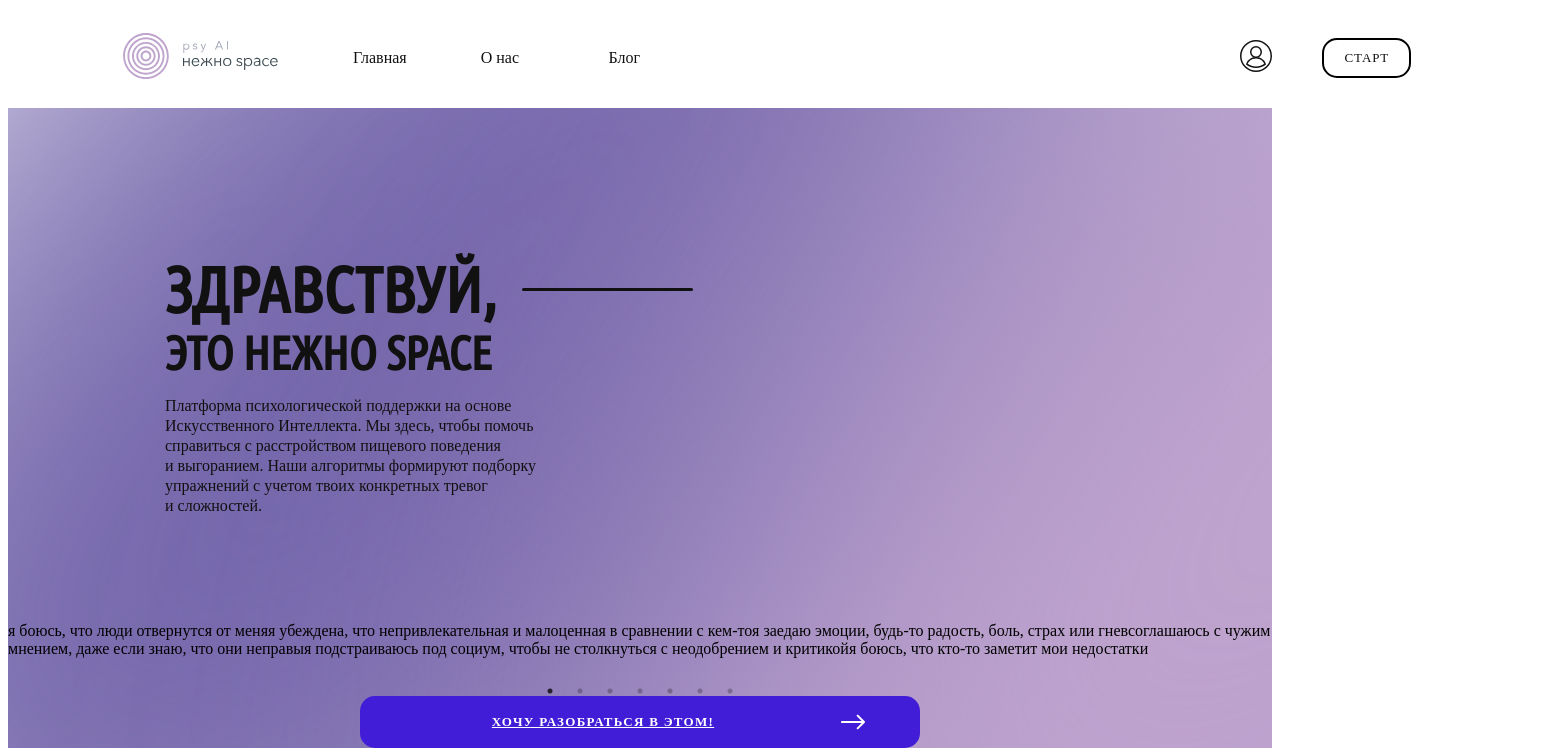
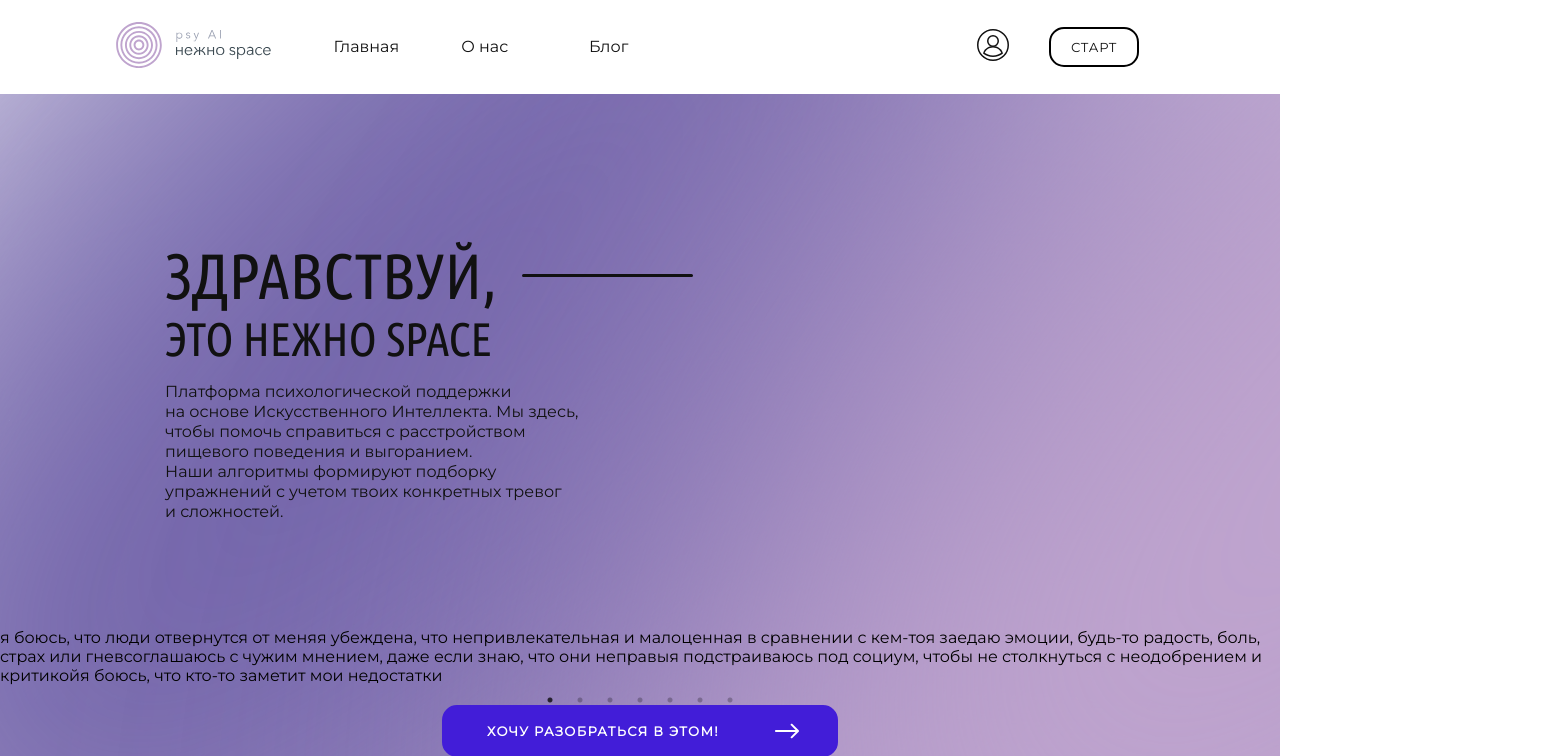
Before and after one commit to juliavolk96/NezhnoSpace_project-, a React (Create React App) app: page / in a window 1280 px wide. Shown: the top 756 px of the page, 1550 px wide, since content can reach past the window. Built offline with nearby package versions, Linux system fonts and the light colour scheme.

Commit message:
fix: style.css

```diff
--- a/src/components/style.css
+++ b/src/components/style.css
@@ -1,3 +1,106 @@
+@import url('https://fonts.googleapis.com/css2?family=Montserrat&display=swap');
+@import url('https://fonts.googleapis.com/css2?family=Ubuntu+Condensed&display=swap');
+
+:root {
+  --white: #fff;
+  --black:#000;
+  --blue: #421DD8;
+  --link: #3F3176;
+
+  --main_1: #7264AA;
+  --main_2: #BFA4CE;
+  --main_3: #EFE1F0;
+  --main_4: #8D9ACE;
+  --main_5: #917286;
+}
+html {
+  box-sizing: border-box;
+  scroll-behavior: smooth;
+}
+*,
+*::before,
+*::after {
+  box-sizing: border-box;
+}
+
+
+body {
+  font-family: 'Montserrat', sans-serif;
+  font-size: 16px;
+  font-weight: 400;
+  margin: 0;
+  scroll-behavior: smooth;
+  min-width: 320px;
+  overflow-x:hidden;
+}
+.container {
+  max-width: 1184px;
+  margin: 0 auto;
+  color: var(--black);
+}
+a {
+  text-decoration: none;
+}
+.basic h1,h2,h3,h4,h5,h6{
+  font-family: 'Montserrat', sans-serif;
+}
+
+h1,h2,h3,h4,h5,h6{
+  font-family: 'Ubuntu Condensed', sans-serif;
+  text-transform: uppercase;
+  line-height: 120%;
+  font-weight: 400;
+  margin: 0;
+}
+h1{font-size: 61px;}
+h2{font-size: 49px;}
+h3{font-size: 39px;}
+h4{font-size: 31px;}
+h5{font-size: 25px;}
+h6{font-size: 20px;}
+p{margin: 0;}
+.bold_txt{font-weight: 600;}
+.white_txt{color: var(--white);}
+.mt_100{margin-top: 100px;}
+.ta_center{text-align: center;}
+.grid_gap_2em{
+  display: grid;
+  grid-row-gap: 2em;
+}
+ul{
+  margin: 0;
+  padding-left: 20px;
+}
+.none{
+  display: none;
+}
+
+/* Buttons */
+
+.blue_btn{
+  background-color: #421DD8;
+  padding: 16px 32px;
+  border-radius: 15px;
+  color: var(--white);
+  border: none;
+  cursor: pointer;
+  font-size: 13px;
+  letter-spacing: 0.1em;
+  text-transform: uppercase;
+}
+
+@media screen and (max-width: 1200px) {
+  .container {
+    max-width: 95%;
+    overflow: hidden;
+  }
+}
+@media screen and (max-width: 1200px) {
+  .mt_100{
+    margin-top: 32px;
+  }
+}
+
 /*Header*/
 .header {
   /* position: fixed; */
```
